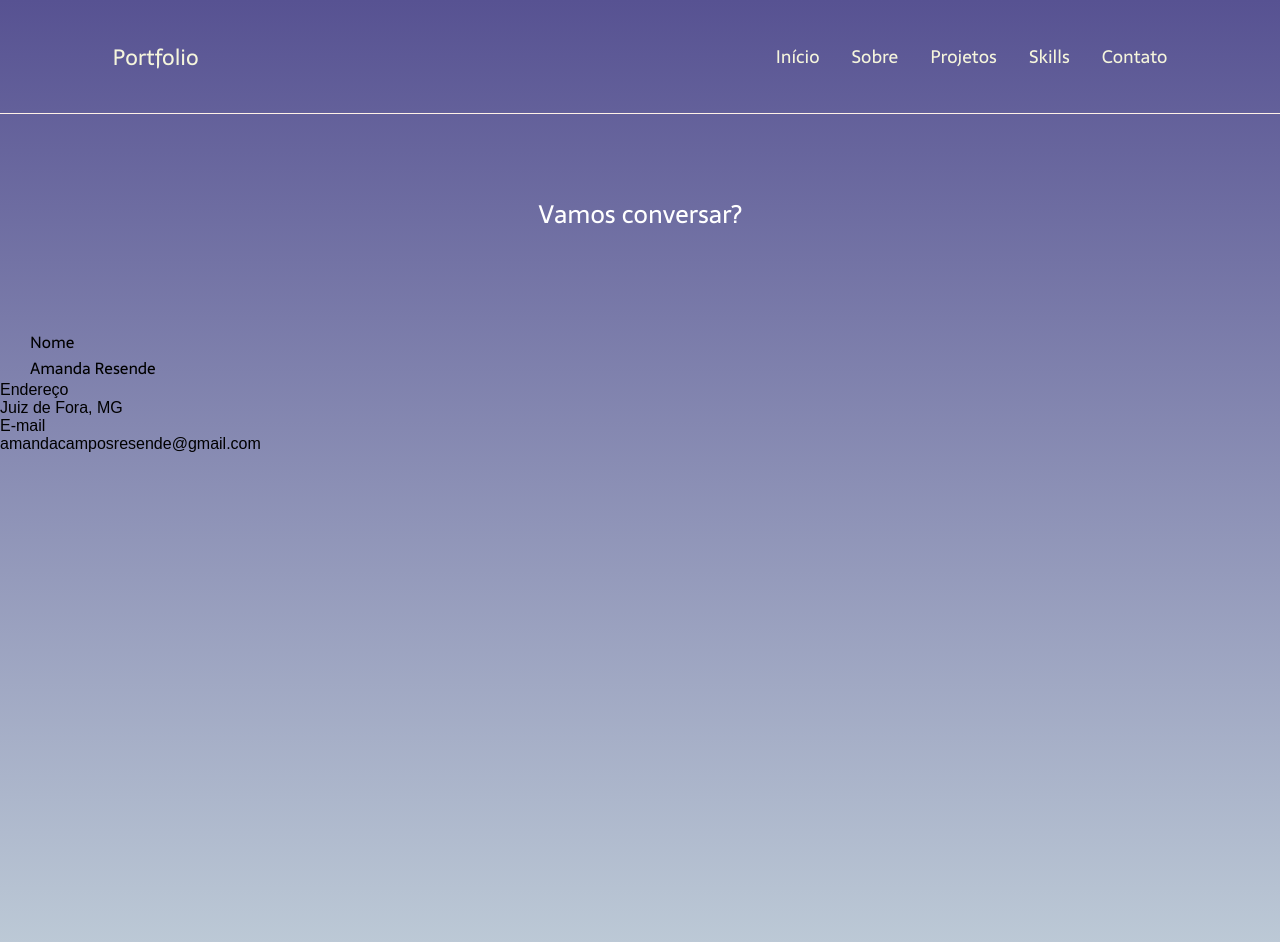
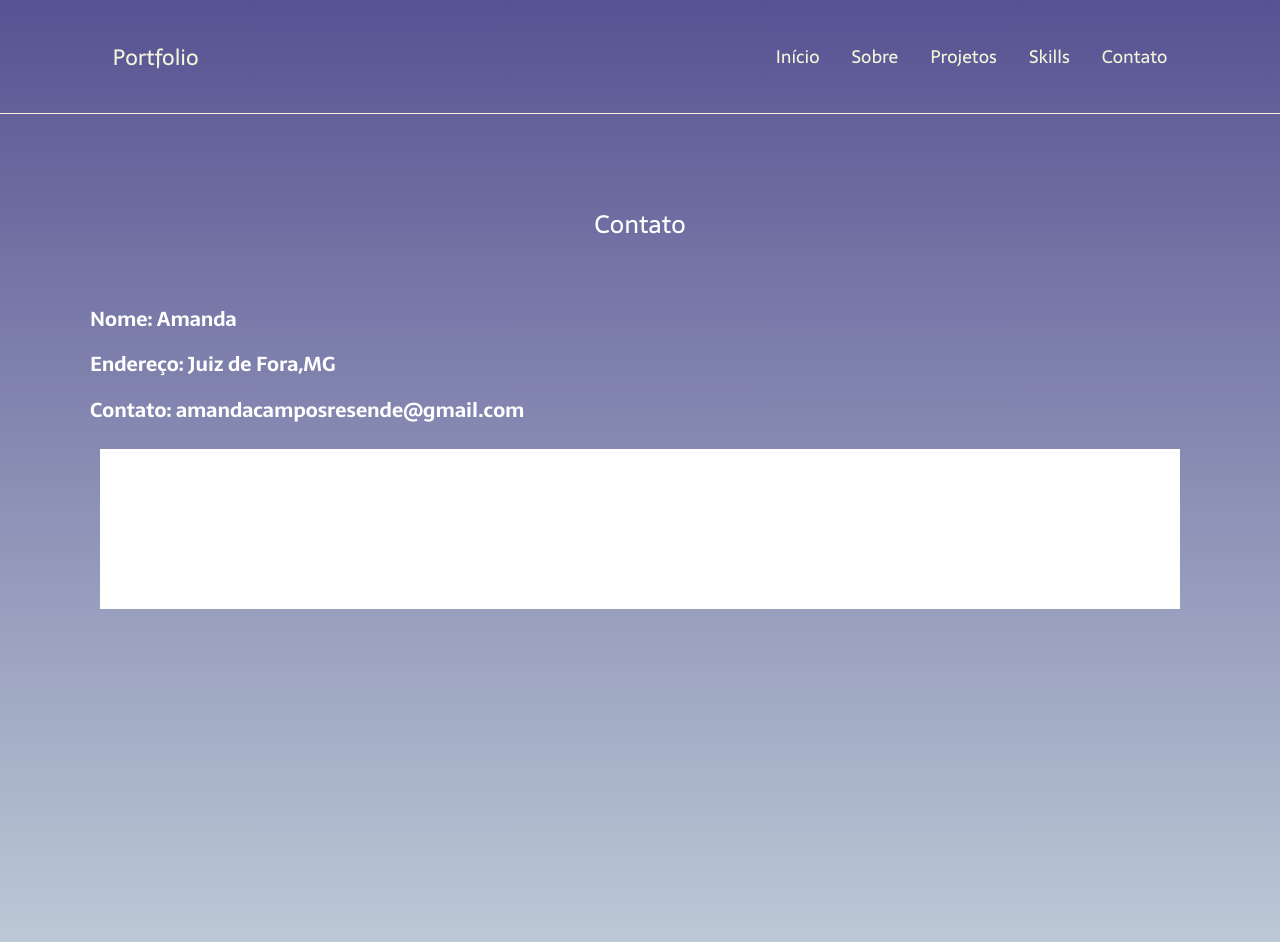
Before and after one commit to amandaresende/portfolio, a React (Create React App) app: page /contact in a window 1280 px wide. Shown: the top 942 px of the page. Built offline with nearby package versions, Linux system fonts and the light colour scheme.

Commit message:
feat: Ajustes no 'Contact'

```diff
--- a/src/components/layout/Content.jsx
+++ b/src/components/layout/Content.jsx
@@ -6,6 +6,7 @@ import { Routes, Route } from "react-router-dom"
 import About from '../../views/About/About';
 import Home from '../../views/Home/Home';
 import Projects from '../../views/Projects/Projects';
+import Skills from '../../views/Skills/Skills';
 import Contact from '../../views/Contact/Contact';
 
 const Content = props => (
@@ -15,6 +16,7 @@ const Content = props => (
             <Route path="/home" element={<Home />} />
             <Route path="/about" element={<About />} />
             <Route path="/projects" element={<Projects />} />
+            <Route path="/skills" element={<Skills />} />
             <Route path="/contact" element={<Contact />} />
         </Routes>
     </main>
--- a/src/views/Contact/Contact.css
+++ b/src/views/Contact/Contact.css
@@ -1,10 +1,10 @@
-.text-principal{
+.contact{
     display: flex;
     flex-direction: column;
     justify-content: center;
     color: rgb(255, 255, 255);
     font-family: 'Sarala';
-    font-size: 40px;
+    font-size: 20px;
     padding: 90px;
     padding-top: 60px;
 }
@@ -13,13 +13,24 @@
     margin-top: 20px;
     margin-bottom: 0px;
     text-align: center;
+    font-weight: 200;
 }
 
-.text-about-name{
-    margin-top:5px;
-}
 
-.h1{
-    text-align: center;
-    font-size:40px;
-}
+.text-info{
+    display: flex;
+    flex-direction: column;
+    font-family: 'Sarala';
+    font-size: 10px;}
+
+    .background {
+
+        display: flex;
+        flex-direction: column;
+        margin: 10px;
+        justify-content: space-between;
+        background-color: #fff;
+        color: #000;
+        padding: 80px 80px 80px 80px;
+
+    }
--- a/src/views/Contact/Contact.jsx
+++ b/src/views/Contact/Contact.jsx
@@ -5,36 +5,26 @@ import React from 'react'
 const Contact = props => (
     <div className="contact">
         <div className="text-principal">
-        <span className="first-text-contact">Vamos conversar?</span>
+            <span className="first-text-contact">Contato</span>
         </div>
-            <div class="text-about">
-                <div class="text-about-name">
-                            <div class="head">Nome</div>
-                            <div class="sub-title">Amanda Resende</div>
-                        </div>
-                   </div>
-                   <div class="row">
-                    <div class="info">
-                        <div class="head">Endereço</div>
-                        <div class="sub-title">Juiz de Fora, MG</div>
-                    </div>
-               </div>
-            <div class="row">
-                <div class="info">
-                    <div class="head">E-mail</div>
-                    <div class="sub-title">amandacamposresende@gmail.com
-                    </div>
-                </div>
 
+        <div className="text-info">
+            <div className="text-info-info">
+                <h1>Nome: Amanda</h1>
+                <h1>Endereço: Juiz de Fora,MG</h1>
+                <h1>Contato: amandacamposresende@gmail.com</h1>
+            </div>
+
+            <div className="form-contact">
+                <span className="background"> </span>
             </div>
 
 
+        </div>
 
 
 
     </div>
-
-
 )
 
 export default Contact
```
